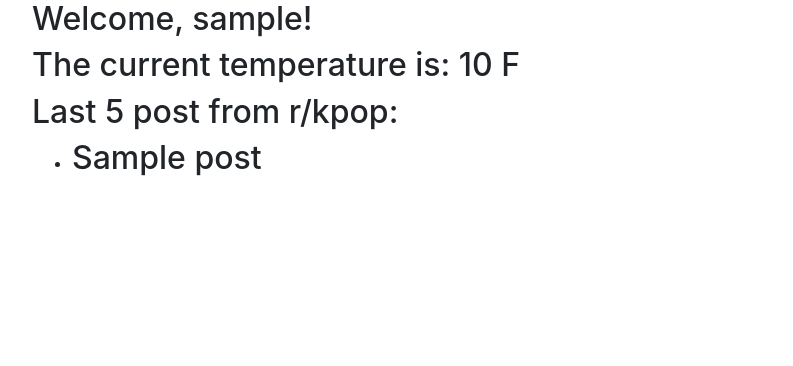
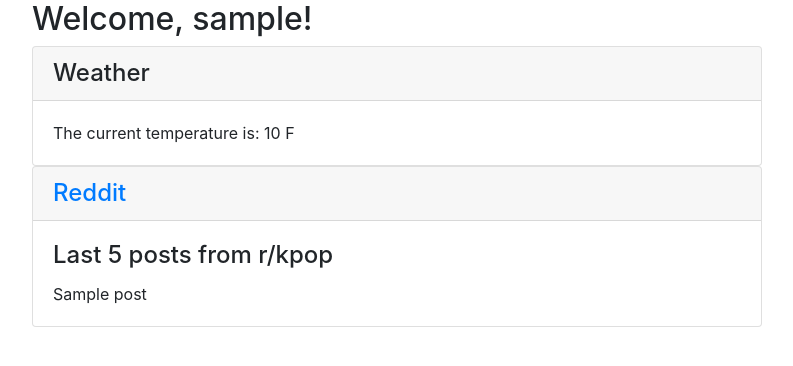
Before and after one commit to edmondye502/edohub, a Django app: template hub/templates/hub/home.html in a window 1280 px wide. Shown: the part 40-406 px from the top of the page, without its empty margins (243-1036 px from the left). Run offline with Django 3.2, Linux system fonts and the light colour scheme; the template is opened without the code that fills it: most values are stand-ins (such as "Sample title", 1, 10 or a date in 2020); some libraries are stand-ins or nearby versions.

Commit message:
add card css

```diff
--- a/hub/templates/hub/header.html
+++ b/hub/templates/hub/header.html
@@ -9,8 +9,8 @@
 
 	{% load staticfiles %}
 	<link rel="stylesheet" href="{% static 'hub/vendor/bootstrap/css/bootstrap.min.css' %}" type = "text/css"/>
-<!--   <link rel="stylesheet" href="{% static 'hub/css/header.css' %}" type = "text/css"/>
- -->
+  <link rel="stylesheet" href="{% static 'hub/css/header.css' %}" type = "text/css"/>
+
 </head>
 
 <body id="page-top">
--- a/hub/templates/hub/home.html
+++ b/hub/templates/hub/home.html
@@ -3,13 +3,23 @@
 {% block content %}
 <h2>Welcome, {{username}}!</h2>
 
-<h2>The current temperature is: {{temp}} F</h2>
 
-<h2>Last 5 post from r/kpop:</h2>
-<ul>
-  {% for post in reddit %}
-    <li><h2>{{ post.title }}</h2></li>
-  {% endfor %}
-</ul>
+<div class="card">
+  <h4 class="card-header">Weather</h4>
+  <div class="card-body">
+    <p class="card-text">The current temperature is: {{temp}} F</p>
+  </div>
+</div>
+
+<div class="card">
+  <h4 class="card-header"><a href="https://www.reddit.com/" target="_blank">Reddit</a></h4>
+  <div class="card-body">
+    <h4 class="card-title">Last 5 posts from r/kpop</h4>
+    {% for post in reddit %}
+    	<p class="card-text">{{ post.title }}</p>
+  	{% endfor %}
+  </div>
+</div>
+
 
 {% endblock %}
--- a/hub/views.py
+++ b/hub/views.py
@@ -33,7 +33,4 @@ def reddit(subreddit):
 	subreddit = reddit.subreddit(subreddit)
 	new_submissions = subreddit.new(limit=5)
 
-	# for submission in new_submissions:
-	# 	if not submission.stickied:
-	# 		print(str(submission.title, 'utf-8'))
 	return new_submissions
```
